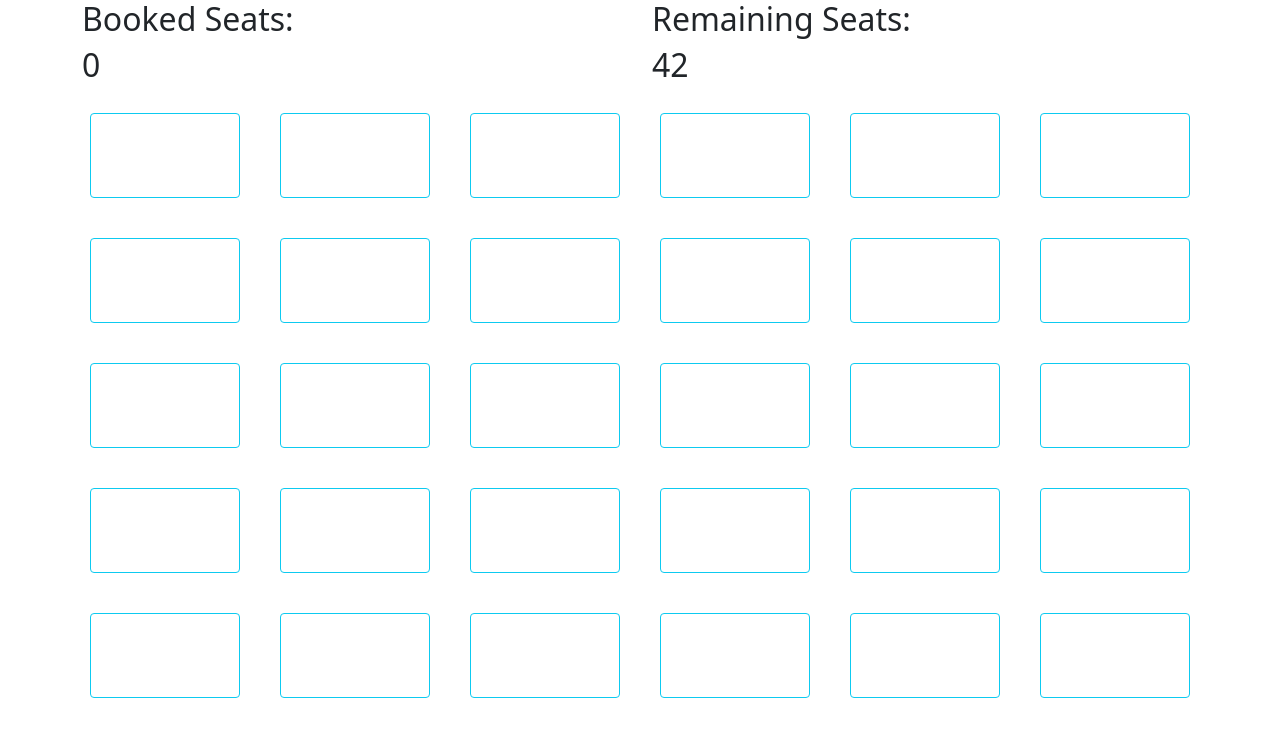
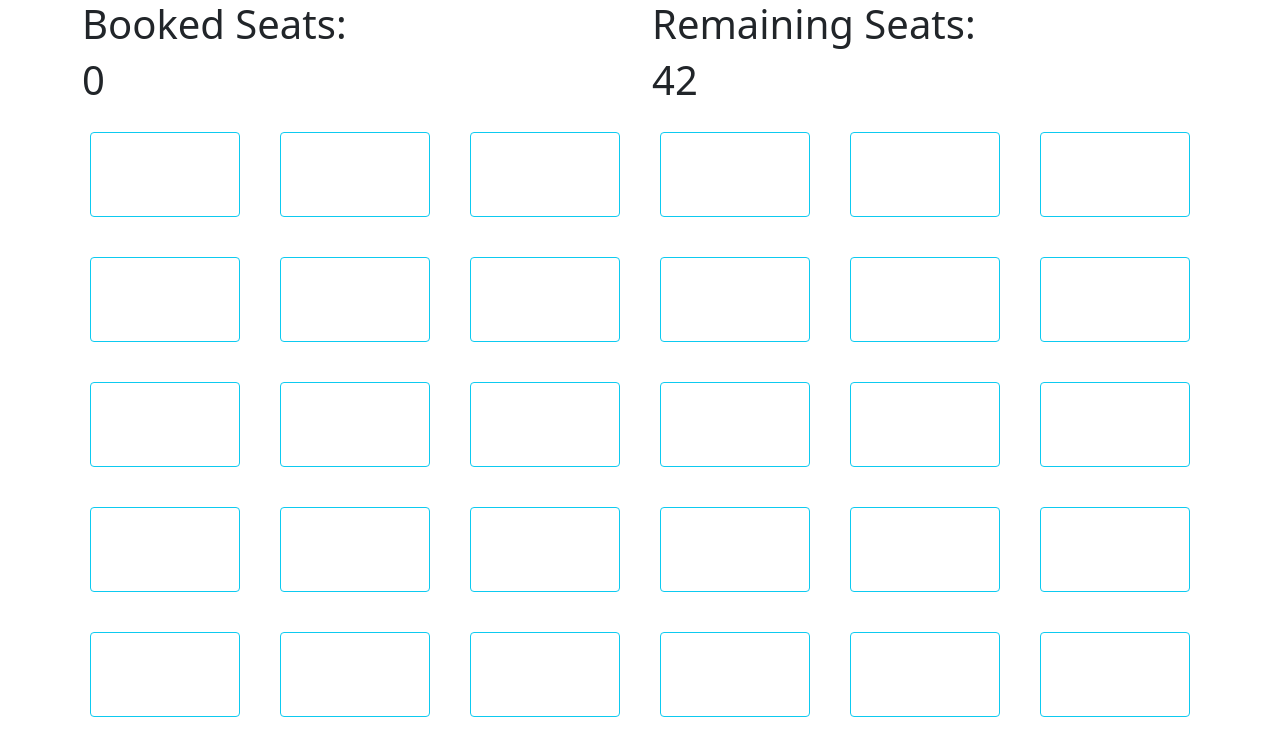
Before and after one commit to Shourya-Rob/Devsnest-Frontend-THA, a plain HTML site: page Frontend THA 9/index.html in a window 1280 px wide. Shown: the top 735 px of the page. Drawn offline with nearby package versions, Linux system fonts and the light colour scheme.

Commit message:
Update index.html

```diff
--- a/Frontend THA 9/index.html
+++ b/Frontend THA 9/index.html
@@ -22,12 +22,12 @@
     <div class="container title">
       <div class="row">
         <div class="col booked">
-          <h2>Booked Seats:</h2>
-          <h2>0</h2>
+          <h1>Booked Seats:</h1>
+          <h1>0</h1>
         </div>
         <div class="col rem">
-          <h2>Remaining Seats:</h2>
-          <h2>42</h2>
+          <h1>Remaining Seats:</h1>
+          <h1>42</h1>
         </div>
       </div>
     </div>
```
